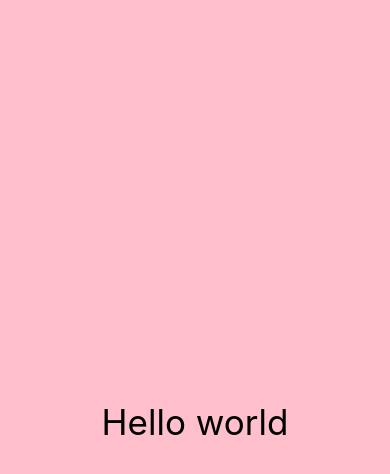
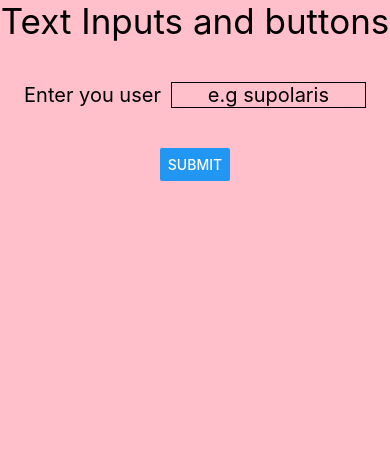
Before and after one commit to supolaris/ReactNative_Gelatin, a React Native app: screen / in a window 390 px wide. Shown: the top 474 px of the page. Built offline with nearby package versions, Linux system fonts and the light colour scheme.

Commit message:
update app.tsx

```diff
--- a/App.tsx
+++ b/App.tsx
@@ -1,9 +1,46 @@
-import {View, Text, StyleSheet} from "react-native";
+import {View, Text, StyleSheet, TextInput, Button, Touchable, Pressable} from "react-native";
+import { useState } from "react";
 
 const App = () => {
+
+
+  const [user, setUser] = useState('');
+  const [submit, setSubmit] = useState(false);
+
+
+  const onPresshandler = () => {
+    setSubmit(!submit);
+
+
+
+
+
+  }
+
+
+
+
+
   return(
     <View style={myStyle.container}>
-      <Text style ={myStyle.text}>Hello world</Text>
+      <Text style ={myStyle.text}>Text Inputs and buttons</Text>
+      <View style ={myStyle.view1}>
+      <Text style ={myStyle.text2}>Enter you user</Text>
+      <TextInput
+      style={myStyle.textInput}
+      placeholder="e.g supolaris"
+      onChangeText={(value) => setUser(value)}
+      />
+      </View>
+
+      <Button
+      title={submit? 'clear': 'submit'}
+      onPress={onPresshandler}
+      />
+      {
+        submit ? <Text style ={myStyle.text}>{user}</Text> : null
+      }
+
     </View>
   )
 }
@@ -13,13 +50,30 @@ export default App;
 const myStyle = StyleSheet.create({
   container: {
     flex: 1,
-    justifyContent: 'center',
+    //justifyContent: 'center',
     alignItems: 'center',
-    backgroundColor: 'pink',
+    backgroundColor: '#FFC0CB',
 
   },
   text: {
-    color: 'balck',
+    color: '#000000',
     fontSize: 35,
+  },
+  textInput: {
+    borderWidth: 1,
+    width: '50%',
+    textAlign: 'center',
+    fontSize: 20,
+  },
+  text2: {
+    color: '#000000',
+    fontSize: 20,
+    paddingRight: 10,
+  },
+  view1: {
+    flexDirection: "row",
+    justifyContent: 'center',
+    alignItems: 'center',
+    marginVertical: 40
   }
 })
```
